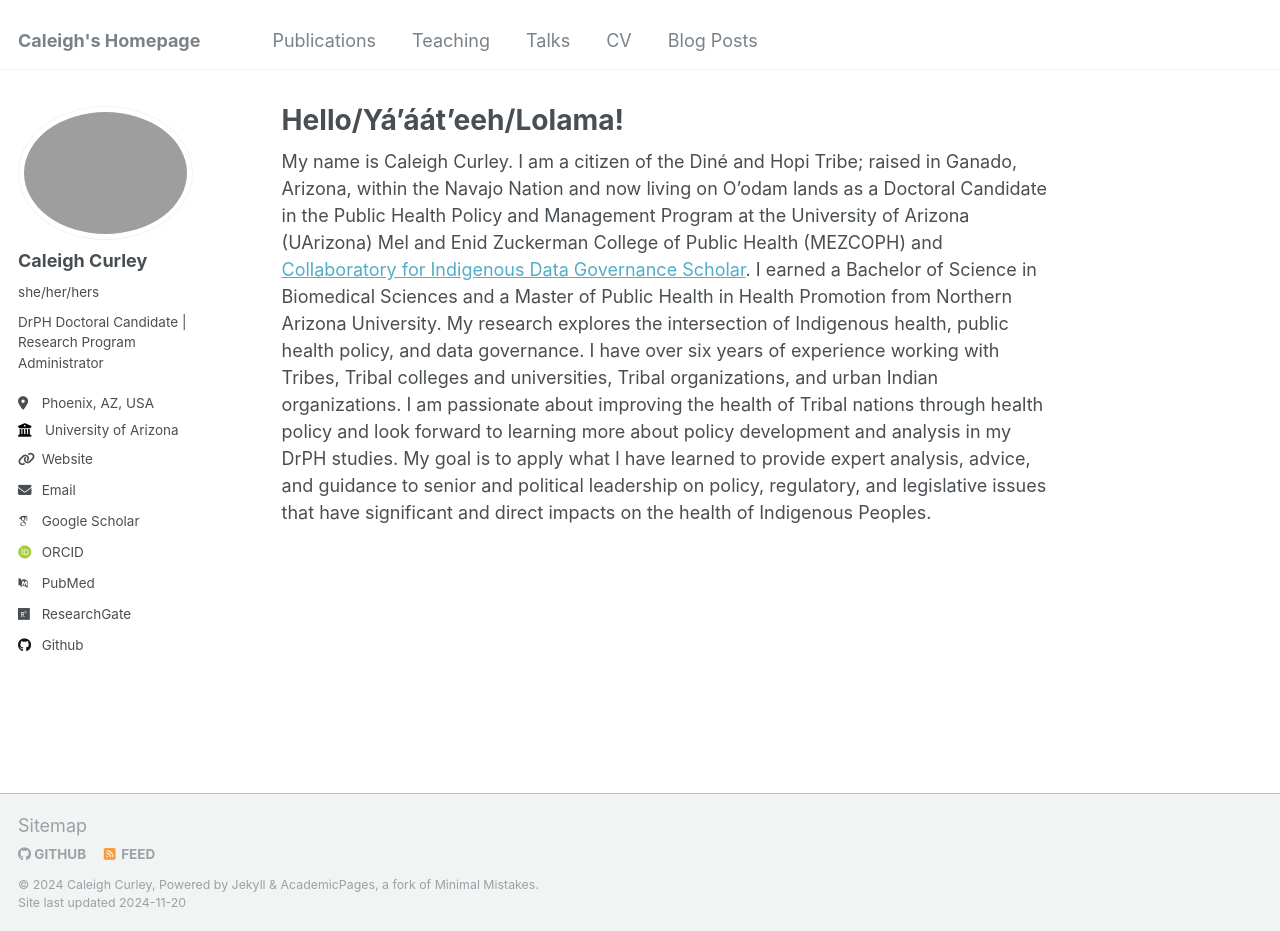
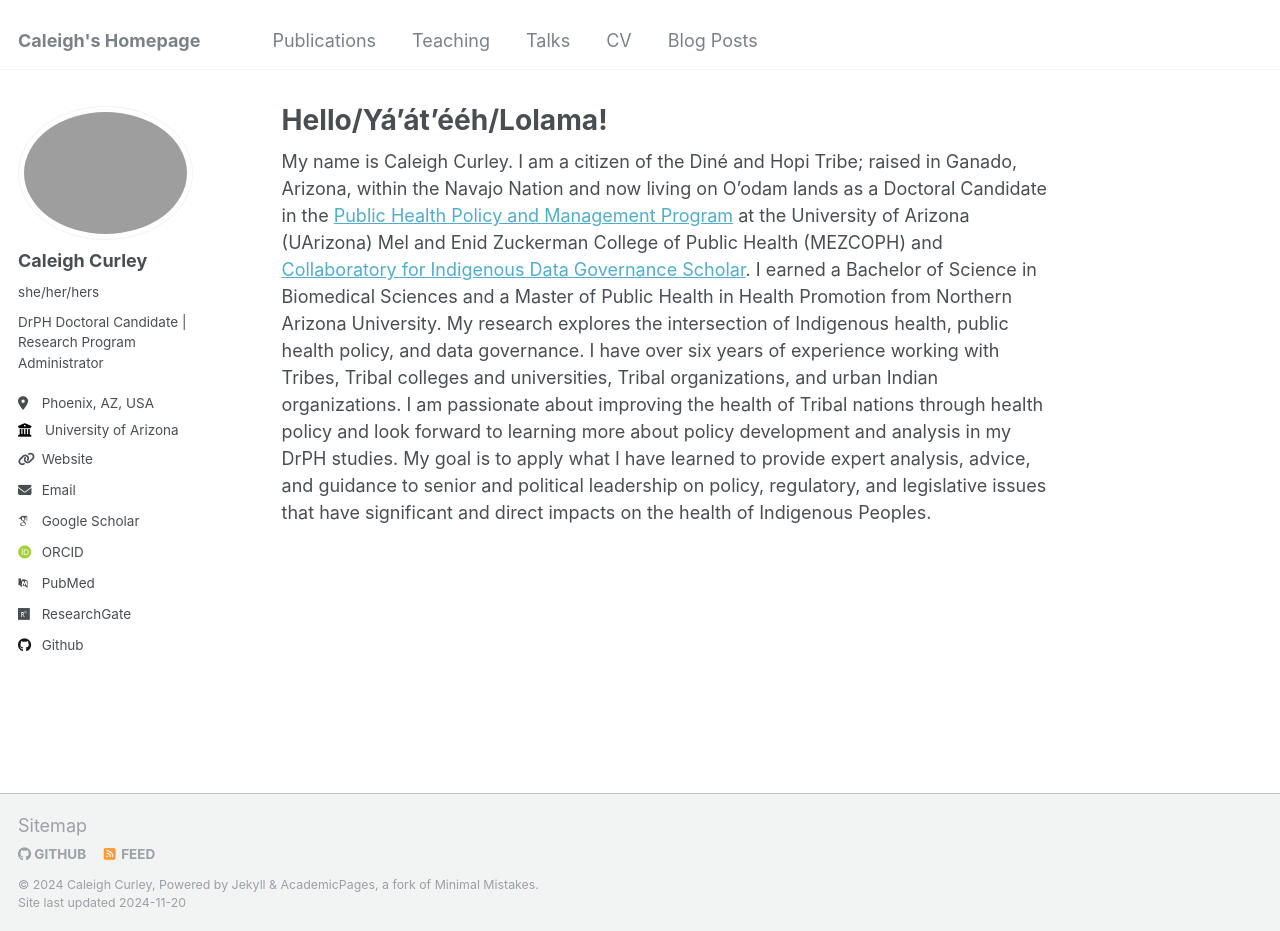
Before and after one commit to caleighcurley/Caleigh-Curley, a Jekyll site: the page built from _pages/about.md, in a window 1280 px wide and 931 px high. Built offline with Jekyll 4.4.1, drawn with Linux system fonts in a browser that asks for light colours; some web fonts are replaced.

Commit message:
Update about.md

```diff
--- a/_pages/about.md
+++ b/_pages/about.md
@@ -1,10 +1,10 @@
 ---
 permalink: /
-title: "Hello/Yá'áát'eeh/Lolama!"
+title: "Hello/Yá'át'ééh/Lolama!"
 author_profile: true
 redirect_from:
   - /about/
   - /about.html
 ---
 
-My name is Caleigh Curley. I am a citizen of the Diné and Hopi Tribe; raised in Ganado, Arizona, within the Navajo Nation and now living on O’odam lands as a Doctoral Candidate in the Public Health Policy and Management Program at the University of Arizona (UArizona) Mel and Enid Zuckerman College of Public Health (MEZCOPH) and [Collaboratory for Indigenous Data Governance Scholar](https://indigenousdatalab.org/team-member-caleigh-curley/). I earned a Bachelor of Science in Biomedical Sciences and a Master of Public Health in Health Promotion from Northern Arizona University. My research explores the intersection of Indigenous health, public health policy, and data governance. I have over six years of experience working with Tribes, Tribal colleges and universities, Tribal organizations, and urban Indian organizations. I am passionate about improving the health of Tribal nations through health policy and look forward to learning more about policy development and analysis in my DrPH studies. My goal is to apply what I have learned to provide expert analysis, advice, and guidance to senior and political leadership on policy, regulatory, and legislative issues that have significant and direct impacts on the health of Indigenous Peoples.
+My name is Caleigh Curley. I am a citizen of the Diné and Hopi Tribe; raised in Ganado, Arizona, within the Navajo Nation and now living on O’odam lands as a Doctoral Candidate in the [Public Health Policy and Management Program](https://publichealth.arizona.edu/academics/doctoral-programs/drph-in-phpm) at the University of Arizona (UArizona) Mel and Enid Zuckerman College of Public Health (MEZCOPH) and [Collaboratory for Indigenous Data Governance Scholar](https://indigenousdatalab.org/team-member-caleigh-curley/). I earned a Bachelor of Science in Biomedical Sciences and a Master of Public Health in Health Promotion from Northern Arizona University. My research explores the intersection of Indigenous health, public health policy, and data governance. I have over six years of experience working with Tribes, Tribal colleges and universities, Tribal organizations, and urban Indian organizations. I am passionate about improving the health of Tribal nations through health policy and look forward to learning more about policy development and analysis in my DrPH studies. My goal is to apply what I have learned to provide expert analysis, advice, and guidance to senior and political leadership on policy, regulatory, and legislative issues that have significant and direct impacts on the health of Indigenous Peoples.
```
